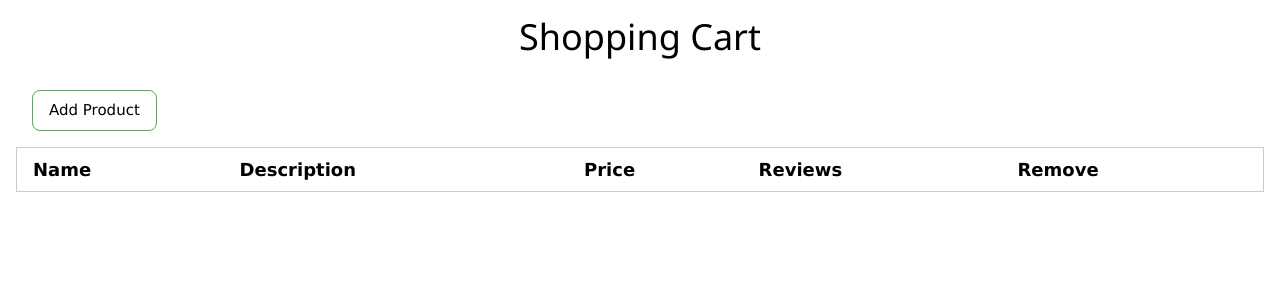
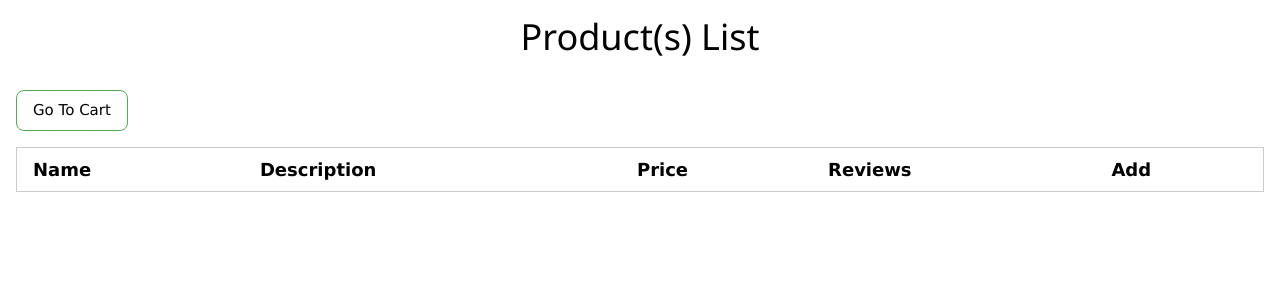
Before and after one commit to OAfzal/AdvancedProgramming, a React (Create React App) app in the folder lab9/shoppingcart/: page / in a window 1280 px wide. Shown: the top 300 px of the page. Built offline with nearby package versions, Linux system fonts and the light colour scheme.

Commit message:
ADDED PROD LIST + MOD CART (FRONTEND)

```diff
--- a/lab9/shoppingcart/src/AddProd.js
+++ /dev/null
@@ -1,12 +0,0 @@
-import React, {Component} from 'react';
-import 'w3-css/w3.css';
-
-
-function AddProd(props){
-    return (
-        <button className="w3-button w3-white w3-border w3-border-green w3-round-large w3-hover-green w3-margin" onClick={props.addProd}>
-            Add Product
-        </button>
-    );
-}
-export default AddProd;
--- a/lab9/shoppingcart/src/App.js
+++ b/lab9/shoppingcart/src/App.js
@@ -1,11 +1,20 @@
 import React, {Component} from 'react';
 import Cart from './Cart';
+import ProductList from './ProductList';
 
 
 class App extends Component {
 
+
+    constructor(props){
+        super(props);
+        this.state = {
+            inCart: false,
+        }
+    }
+
     render(){
-        return <Cart />
+        return (this.state.inCart?<Cart />:<ProductList />);
     }
 
 }
--- a/lab9/shoppingcart/src/Cart.js
+++ b/lab9/shoppingcart/src/Cart.js
@@ -1,14 +1,21 @@
 import React, {Component} from 'react';
 import CustomHead from './CustomHead';
 import CartContent from './CartContent';
+import CustomBtn from './CustomBtn';
 
 
 class Cart extends Component{
 
+    constructor(props){
+        super(props);
+
+    }
+
     render(){
         return (
             <div>
-                <CustomHead />
+                <CustomHead titleField="Shopping Cart" />
+                <CustomBtn fieldText="Go To Product List" customFtn={this.props.addProd} />
                 <CartContent />
             </div>
         );
--- /dev/null
+++ b/lab9/shoppingcart/src/CustomBtn.js
@@ -0,0 +1,12 @@
+import React, {Component} from 'react';
+import 'w3-css/w3.css';
+
+
+function CustomBtn(props){
+    return (
+        <button className="w3-button w3-white w3-border w3-border-green w3-round-large w3-hover-green w3-margin" onClick={props.customFtn}>
+            {props.fieldText}
+        </button>
+    );
+}
+export default CustomBtn;
--- a/lab9/shoppingcart/src/CustomHead.js
+++ b/lab9/shoppingcart/src/CustomHead.js
@@ -1,12 +1,11 @@
 import React, {Component} from 'react';
 import 'w3-css/w3.css';
-import AddProd from './AddProd';
+import CustomBtn from './CustomBtn';
 
 function  CustomHead(props){
     const element = (
         <div className="w3-container">
-            <h1 className="w3-xxlarge w3-center">Shopping Cart</h1>
-            <AddProd addProd={props.addProd} />
+            <h1 className="w3-xxlarge w3-center">{props.titleField}</h1>
         </div>
     );
     return element;
--- /dev/null
+++ b/lab9/shoppingcart/src/ProdTable.js
@@ -0,0 +1,26 @@
+import React, {Component} from 'react';
+import 'w3-css/w3.css';
+
+
+class ProdTable extends Component{
+
+    render(){
+        return(
+            <div className="w3-container">
+                <table className="w3-table w3-striped w3-border w3-large">
+                    <tr className = "">
+                        <th>Name</th>
+                        <th>Description</th>
+                        <th>Price</th>
+                        <th>Reviews</th>
+                        <th>Add</th>
+                    </tr>
+                </table>
+            </div>
+        );
+
+    }
+
+}
+
+export default ProdTable;
--- /dev/null
+++ b/lab9/shoppingcart/src/ProductList.js
@@ -0,0 +1,21 @@
+import React, {Component} from 'react';
+import CustomHead from './CustomHead';
+import CartContent from './CartContent';
+import ProdTable from './ProdTable';
+import CustomBtn from './CustomBtn';
+
+
+class ProductList extends Component{
+
+    render(){
+        return (
+            <div>
+                <CustomHead titleField="Product(s) List" />
+                <CustomBtn fieldText="Go To Cart" />
+                <ProdTable />
+            </div>
+        );
+    }
+}
+
+export default ProductList;
```
